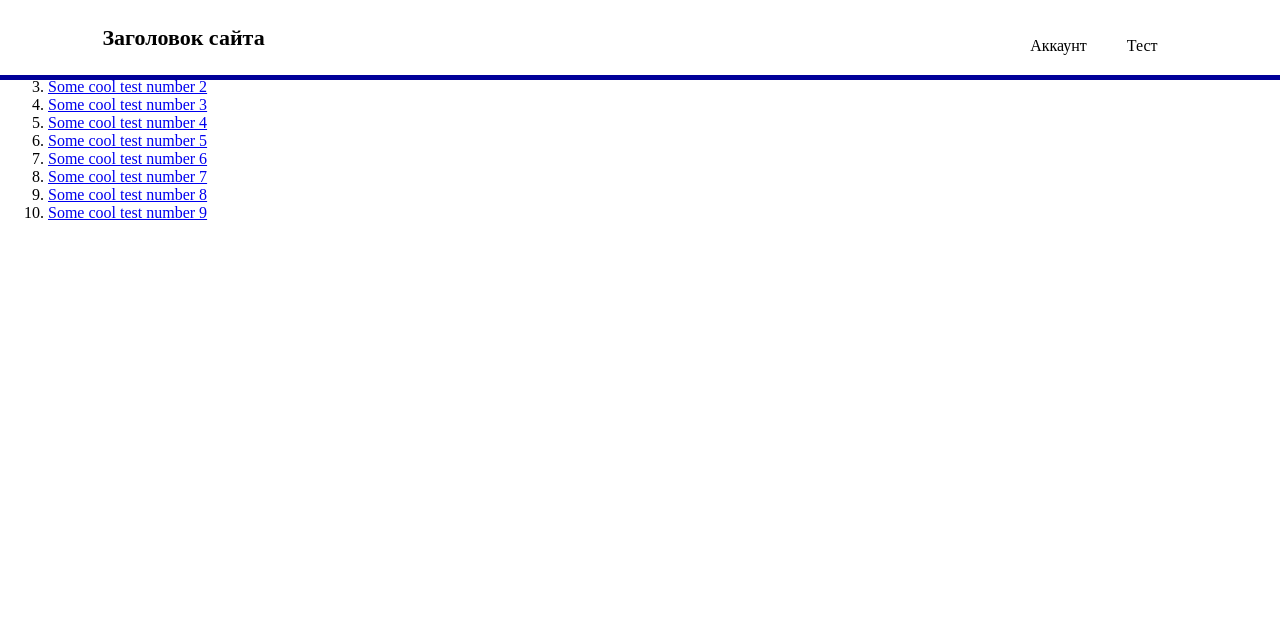
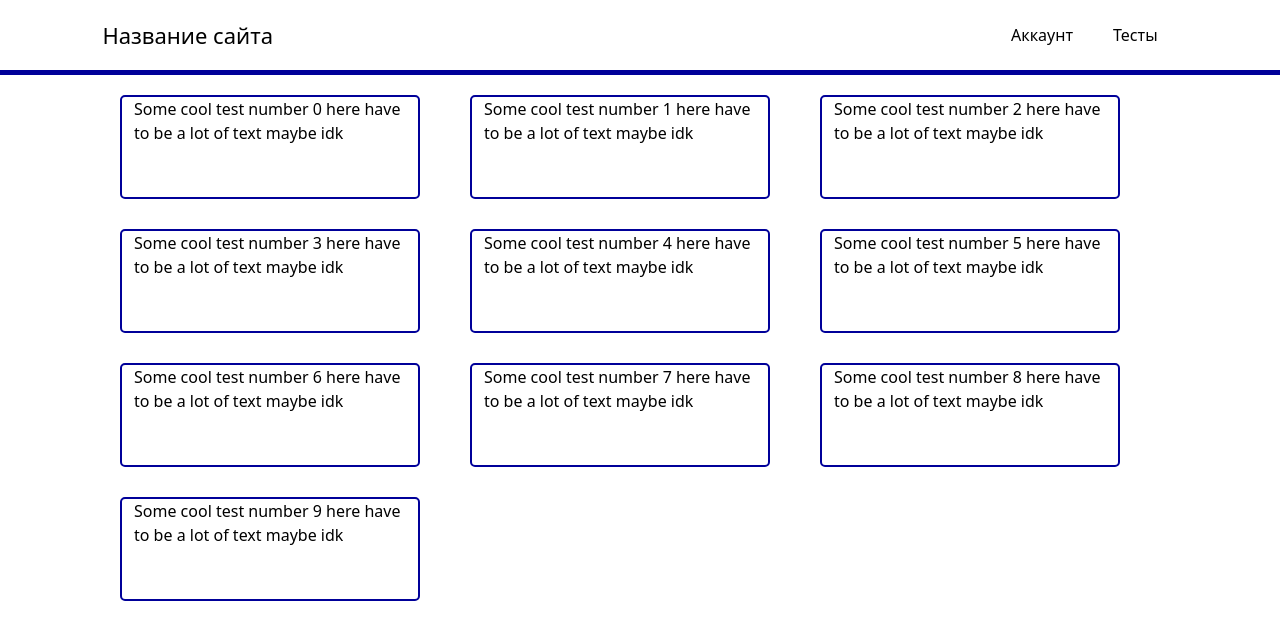
Before and after one commit to GreenCoo/DNK, a FastAPI app: page /tests in a window 1280 px wide. Shown: the top 640 px of the page. Run offline with FastAPI, Linux system fonts and the light colour scheme.

Commit message:
обновлена страница с тестами

```diff
--- a/static/style.css
+++ b/static/style.css
@@ -0,0 +1,6 @@
+.upper_field
+{
+    border-color: #000099;
+    border-bottom-style: solid;
+    border-width: 5px;
+}
--- a/templates/list_of_tests.html
+++ b/templates/list_of_tests.html
@@ -7,11 +7,19 @@
         name: str
 #}
 
-{% block main %}
-{{ super() }}
-    <ol>
-    {% for i in tests %}
-        <li><a href="/tests/{{ i.id }}">{{ i.name }}</a></li>
-    {% endfor %}
-    </ol>
-{% endblock main %}
+{% block content %}
+<div class="container">
+    <div class="row">
+        {% for i in tests %}
+        <div class="column" style="width: 300px;  border: 2px solid #000099; border-radius: 5px; margin-left: 50px; margin-bottom: 30px">
+            <a href="/tests/{{ i.id }}" style="text-decoration: none;">
+                <div style="width: 100%; height: 100px">
+                    <p style=" color: black">{{ i.name }} here have to be a lot of text maybe idk</p>
+                </div>
+            </a>
+        </div>
+        {% endfor %}
+    </div>
+</div>
+
+{% endblock %}
--- a/templates/site_hiding.html
+++ b/templates/site_hiding.html
@@ -1,60 +1,30 @@
-{% extends 'index.html' %}
-
 <!DOCTYPE html>
 <html lang="en">
 <head>
-    {% block head %}
     <meta charset="UTF-8">
+    <meta name="viewport" content="width=device-width, initial-scale=1, shrink-to-fit=no">
+    <link href="https://cdn.jsdelivr.net/npm/bootstrap@5.3.0-alpha1/dist/css/bootstrap.min.css" rel="stylesheet"
+          integrity="sha384-GLhlTQ8iRABdZLl6O3oVMWSktQOp6b7In1Zl3/Jr59b6EGGoI1aFkw7cmDA6j6gD" crossorigin="anonymous">
     <link href="/static/style.css" rel="stylesheet" type="text/css">
     <style>
-        div ul li {
-            position: relative;
-            float: left;
-            list-style-type: none;
+        .upper_field{
+            border: 4px solid black;
+            position: fixed;
+            top: 0;
+            left: 0;
+            width: 100%;
+            background-color: #ffffff;
+            opacity: 1;
         }
 
-        div ul li a{
-            padding: 20px;
-            color: #000000;
-            font-size: 16px;
-            display: block;
-            text-decoration: none;
+        .lower_field
+        {
+            margin-top: 20px;
+            position: relative;
+            top: 75px;
         }
 
-        div ul li a:hover{
-            background: #000000;
-            color: #ffffff;
-
-        }
-
-        div ul li ul{
-            position: absolute;
-            left: 0;
-            width: 180px;
-            background: #ffffff;
-            display: none;
-            background: rgba(0, 0, 0, 0);
-        }
-
-        div ul li ul li{
-            width: 175px;
-            background: rgb(255, 255, 255);
-            border: 1px solid rgba(0, 0, 0, 0.1);
-        }
-
-        div ul li:hover > ul {
-            display: initial;
-        }
-
-        .logo
-        {
-            font-size: 22px;
-            color: #000000;
-            text-decoration: none;
-        }
-
-        div
-        {
+        header {
             z-index: 10;
             position: fixed;
             top: 0;
@@ -66,31 +36,78 @@
             align-items: center;
             padding: 0 8%;
             height: 75px;
+            border-bottom: 5px solid #000099;
         }
+
+        header .logo{
+            font-size: 22px;
+            color: #000000;
+            text-decoration: none;
+        }
+
+        header nav ul li {
+            position: relative;
+            float: left;
+            list-style-type: none;
+        }
+
+        header nav ul li a{
+            padding: 20px;
+            color: #000000;
+            font-size: 16px;
+            display: block;
+            text-decoration: none;
+        }
+
+        header nav ul li a:hover{
+            background: #000000;
+            color: #ffffff;
+
+        }
+
+        nav ul li ul{
+            position: absolute;
+            left: 0;
+            width: 180px;
+            background: #ffffff;
+            display: none;
+            background: rgba(0, 0, 0, 0);
+        }
+
+        nav ul li ul li{
+            width: 175px;
+            background: rgb(255, 255, 255);
+            border: 1px solid rgba(0, 0, 100, 0.1);
+        }
+
+        nav ul li:hover > ul {
+            display: initial;
+        }
+
     </style>
-    {{ super() }}
-    {% endblock head %}
 </head>
-<body style="width: 100%; margin: 0; padding: 0">
-    {% block main %}
-<div style="border-color: #000099; border-bottom-style: solid; border-width: 5px;">
-    <h1 class="logo">Заголовок сайта</h1>
+<body>
+<header>
+    <a href="/" class="logo">Название сайта</a>
     <nav>
         <ul>
-            <li><a>Аккаунт</a>
+            <li><a href="/login">Аккаунт</a>
                 <ul>
-                    <li><a href="/account">Аккаунт</a></li>
-                    <li><a href="/logout">Выйти</a></li>
+                    <li><a href="/login">Войти</a></li>
+                    <li><a href="/registration">Зарегестироваться</a></li>
                 </ul>
             </li>
-            <li><a>Тест</a>
-                <ul>
-                    <li><a href="/tests">Тесты</a></li>
-                </ul>
-            </li>
+            <li><a href="/tests">Тесты</a></li>
         </ul>
     </nav>
+</header>
+<div class="lower_field">
+    {% block content %}{% endblock %}
 </div>
+<script src="https://cdn.jsdelivr.net/npm/bootstrap@5.3.0-alpha1/dist/js/bootstrap.bundle.min.js"
+        integrity="sha384-w76AqPfDkMBDXo30jS1Sgez6pr3x5MlQ1ZAGC+nuZB+EYdgRZgiwxhTBTkF7CXvN"
+        crossorigin="anonymous"></script>
+<script type="module" src="https://unpkg.com/ionicons@7.1.0/dist/ionicons/ionicons.esm.js"></script>
+<script nomodule src="https://unpkg.com/ionicons@7.1.0/dist/ionicons/ionicons.js"></script>
 </body>
-{% endblock main %}
 </html>
```
Also changed, not shown: templates/login.html (+5 -5 lines).
